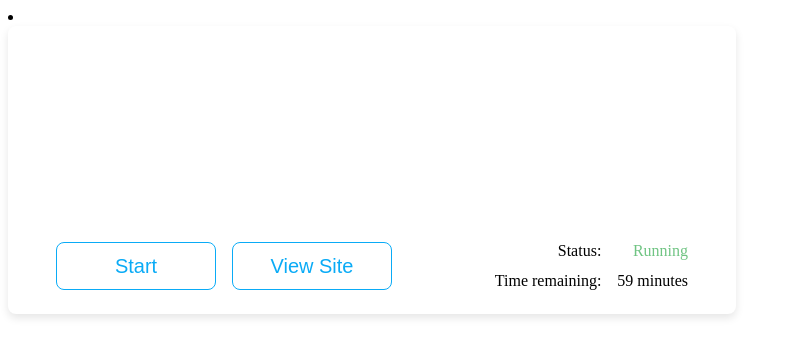
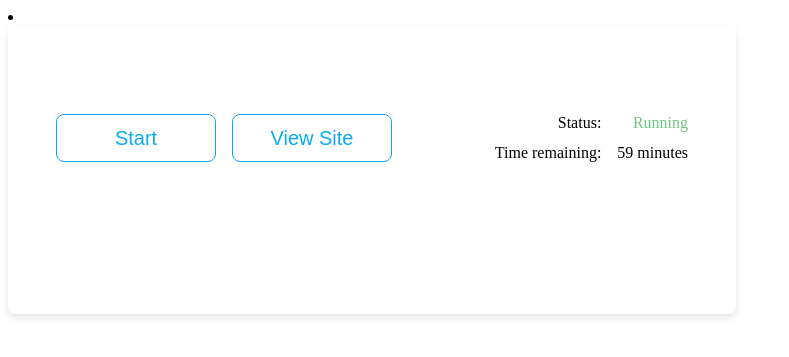
Before and after one commit to leighwest/instance-starter, a Django app: template ec2_starter/templates/ec2_starter/includes/instance.html in a window 1280 px wide. Shown: the top 357 px of the page, without its empty margins (0-789 px from the left). Run offline with Django 5.2, Linux system fonts and the light colour scheme; the template is opened without the code that fills it, so the values that code supplies are empty.

Commit message:
Fixed css in instance component

```diff
--- a/ec2_starter/static/ec2_starter/instance.css
+++ b/ec2_starter/static/ec2_starter/instance.css
@@ -28,7 +28,9 @@
 }
 
 .instance h3 {
-    margin-bottom: 0.5rem;
+    font-size: 2rem;
+    font-weight: normal;
+    margin: 0 0 1rem 0;
 }
 
 .instance p {
@@ -56,7 +58,6 @@
 .bottom {
     display: flex;
     justify-content: space-between;
-    margin-top: auto;
     padding-top: 2rem;
 }
 
```
